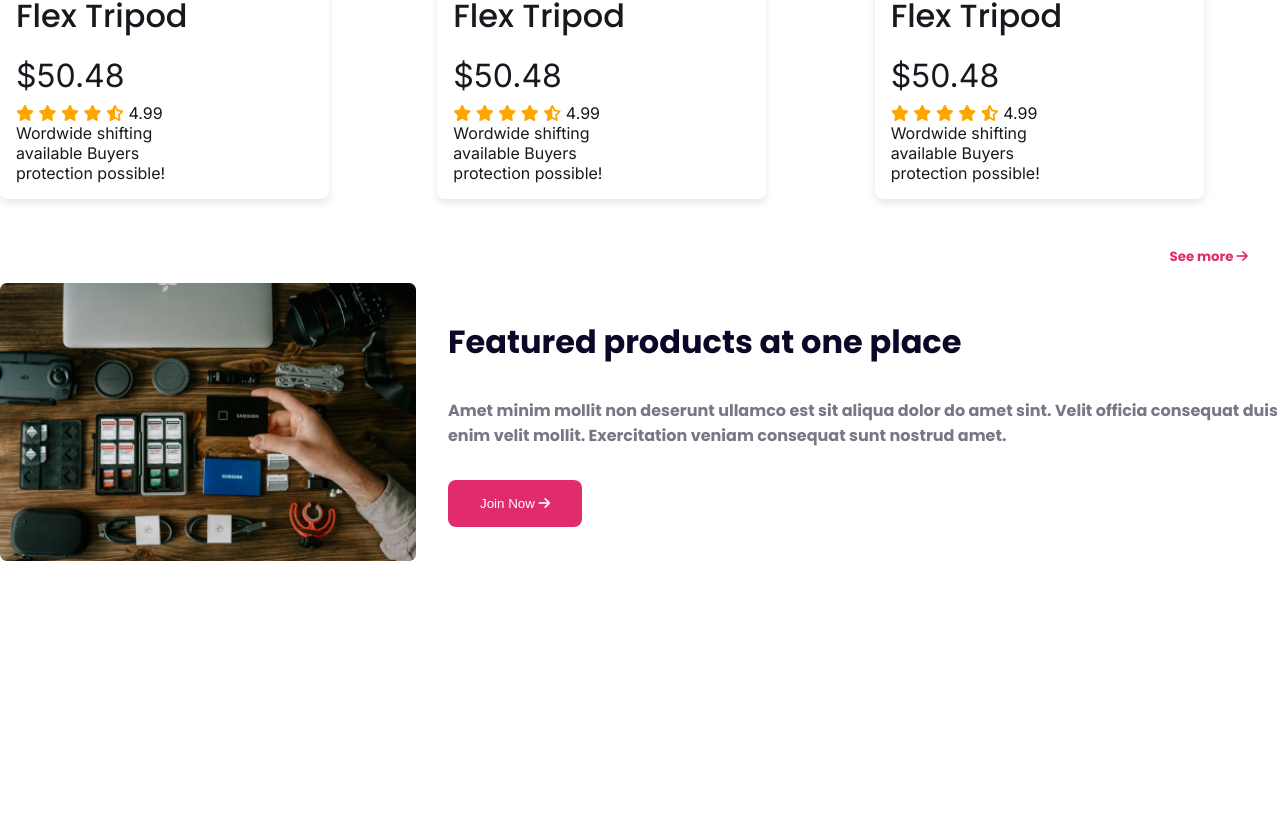
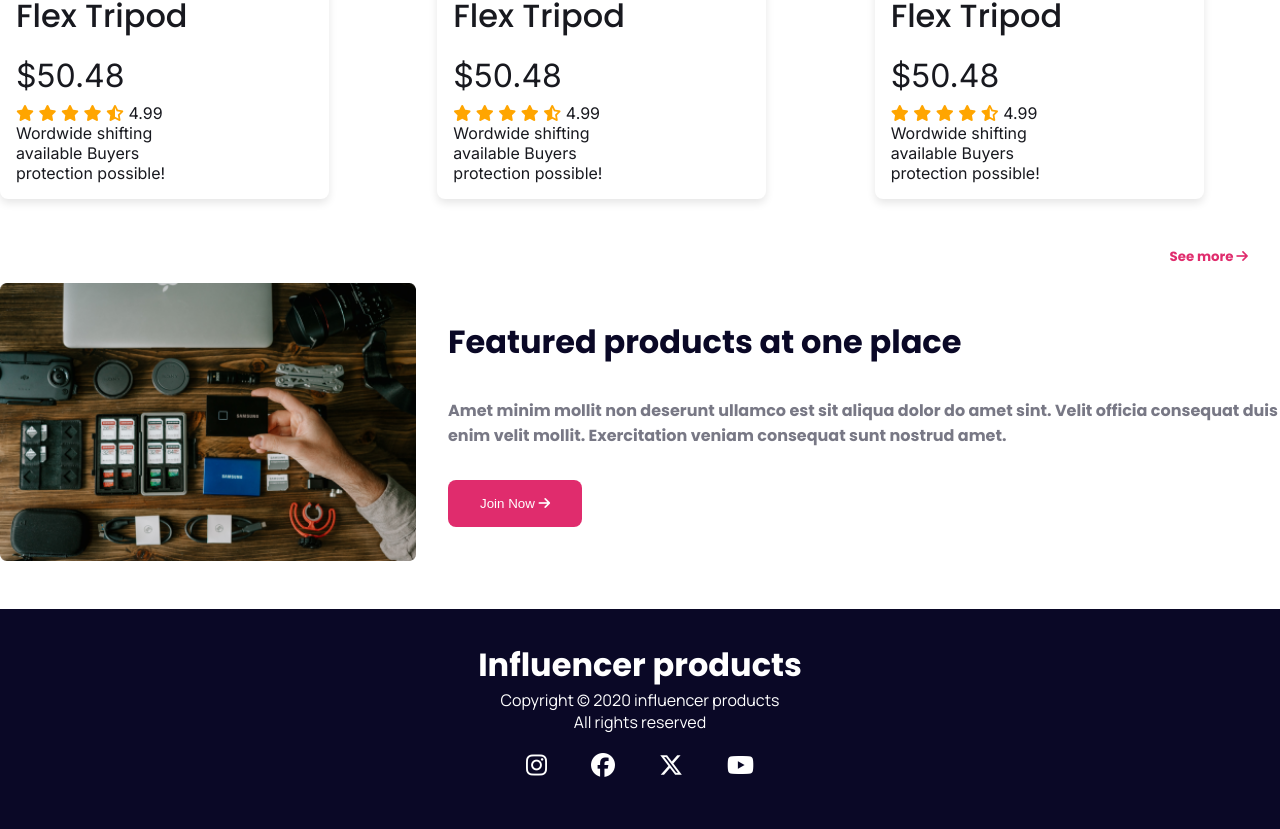
Before and after one commit to shrabonmolla/p-01-influencer-gear, a plain HTML site: page index.html in a window 1280 px wide. Shown: the part 2359-3188 px from the top of the page. Before the commit the page ends 2920 px from the top, so only its background shows below. Drawn offline with Linux system fonts and the light colour scheme.

Commit message:
added fotter section

```diff
--- a/index.html
+++ b/index.html
@@ -239,6 +239,22 @@
           </button>
         </div>
       </section>
+
+
+
     </main>
+
+
+    <footer>
+      <h1 class="poppins-bold">Influencer products</h1>
+      <p class="manrope">Copyright © 2020  influencer products</p>
+      <p class="manrope">All rights reserved</p>
+      <div>
+        <i class="fa-brands fa-instagram"></i>
+        <i class="fa-brands fa-facebook"></i>
+        <i class="fa-brands fa-x-twitter"></i>
+        <i class="fa-brands fa-youtube"></i>
+      </div>
+    </footer>
   </body>
 </html>
--- a/style.css
+++ b/style.css
@@ -228,3 +228,23 @@ flex: 2;
 .featured div  p{
     padding: 2rem 0;
 }
+
+
+
+
+
+
+/* footer */
+
+footer{
+    background-color: var(--blue-color);
+    color: white;
+    text-align: center;
+    padding: 2rem;
+    margin: 3rem 0 0 0 ;
+}
+
+footer i {
+    font-size: 1.5rem;
+    margin: 20px;
+}
```
